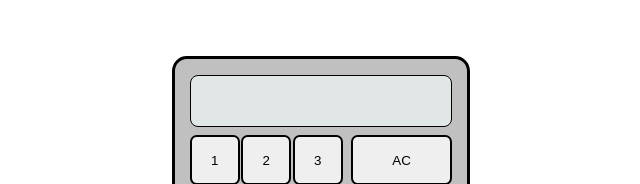
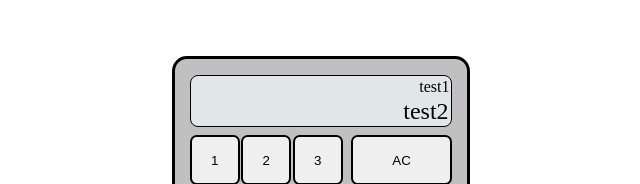
Before and after one commit to BeggarDuke/calculator, a plain HTML site: page index.html in a window 1280 px wide. Shown: the top 184 px of the page, 319-959 px from the left. Drawn offline with Linux system fonts and the light colour scheme.

Commit message:
fix: minor improvements in style

```diff
--- a/index.html
+++ b/index.html
@@ -2,13 +2,17 @@
 <html lang="en">
 <head>
   <meta charset="UTF-8">
+  <script src="main.js" defer></script>
   <link rel="stylesheet" href="style.css">
   <meta name="viewport" content="width=device-width, initial-scale=1.0">
   <title>Document</title>
 </head>
 <body>
   <div id="main">
-    <div id="monitor"></div>
+    <div id="display">
+      <div>test1</div>
+      <div>test2</div>
+    </div>
     <div id="buttons-body">
       <div id="body-one">
         <button class="number">1</button>
--- a/style.css
+++ b/style.css
@@ -41,13 +41,22 @@ max-width: 260px;
   grid-column-end: 3;
 }
 
-#monitor {
+#display {
   height: 50px;
   width: 260px;
   margin: 0.5em;
   background-color: rgb(225, 230, 230);
   border-radius: 0.5em;
   border: 0.1em solid black;
+  text-align: end;
+}
+
+#display div {
+  margin: 0.1em;
+}
+
+#display :last-child {
+  font-size: 1.5em;
 }
 
 button {
```
